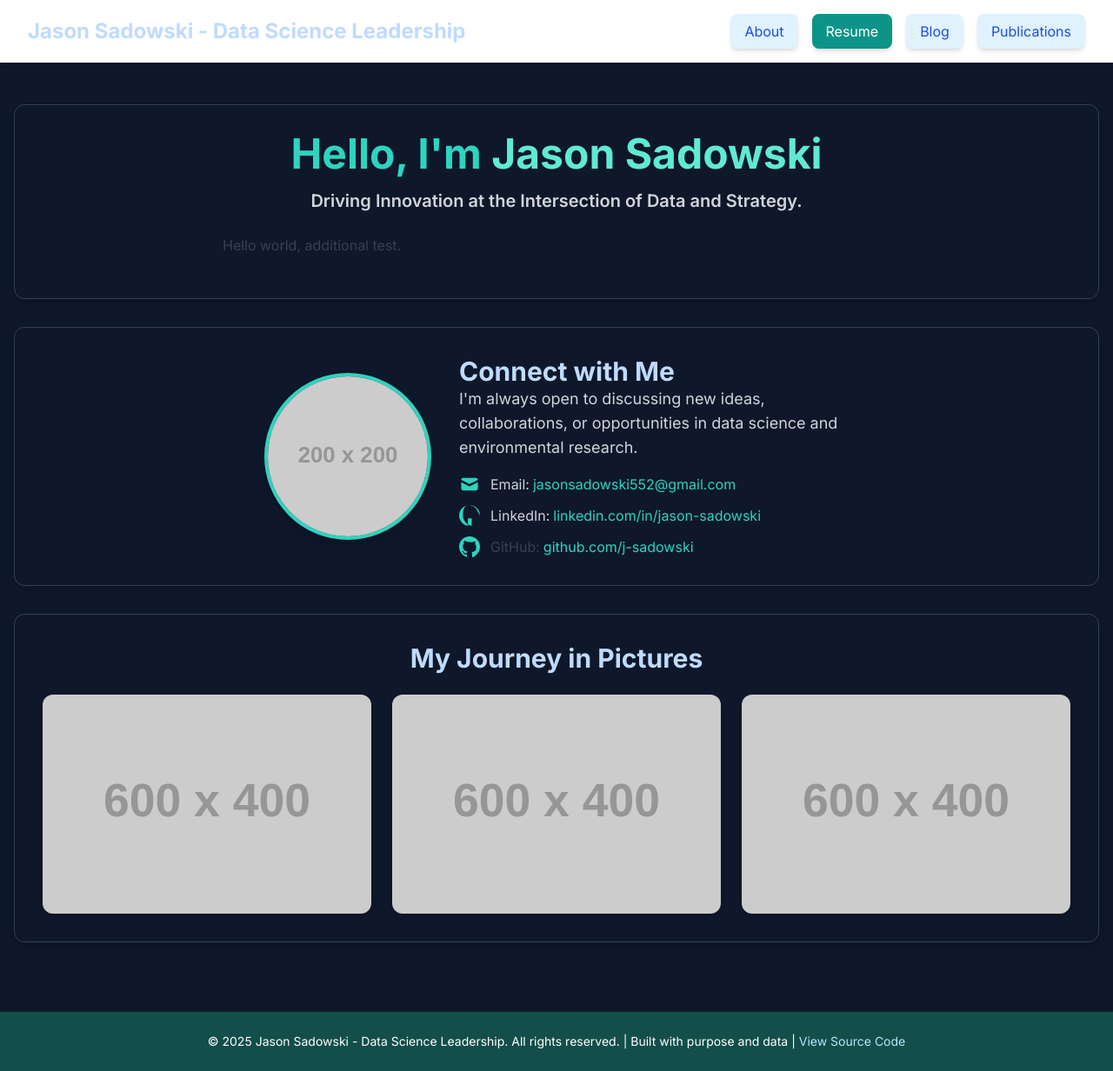
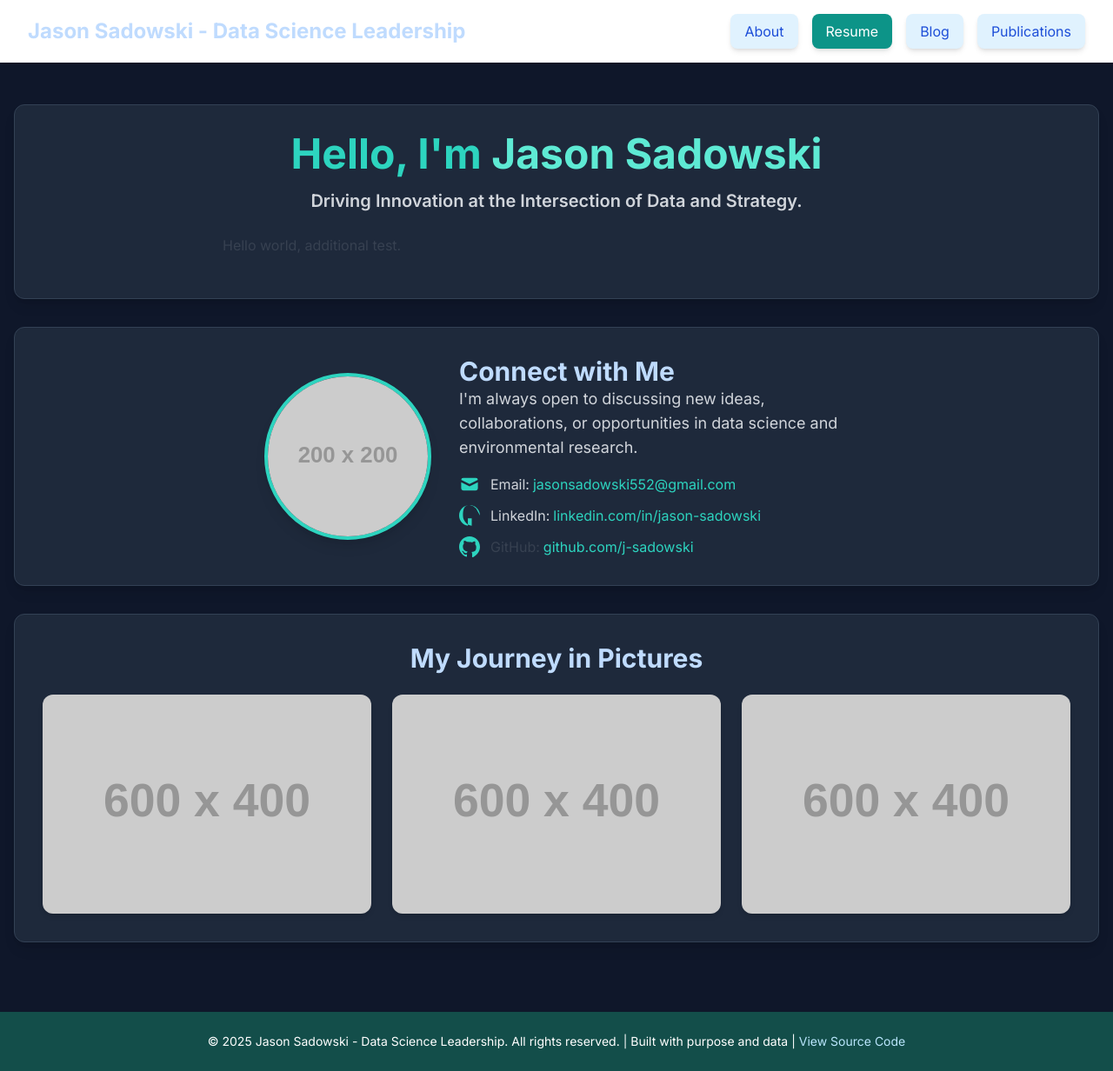
Before and after one commit to j-sadowski/personal_website, a Jekyll site: the page built from index.html, in a window 1280 px wide and 1232 px high. Shown: the whole window at 87% size. Built offline with Jekyll 4.4.1, drawn with Linux system fonts in a browser that asks for light colours; nearby versions of some CDN libraries.

Commit message:
changed box colors manually

```diff
--- a/blog.html
+++ b/blog.html
@@ -11,7 +11,7 @@ title: My Data Science Blog
     <div id="blog-posts-container" class="grid grid-cols-1 gap-8">
         {% if site.posts.size > 0 %}
             {% for post in site.posts reversed %}
-                <article class="bg-slate-900 p-6 rounded-xl shadow-lg border border-slate-700">
+                <article class="bg-slate-800 p-6 rounded-xl shadow-lg border border-slate-700">
                     <h2 class="text-3xl font-bold text-blue-200">
                         <a href="{{ post.url | relative_url }}" class="hover:underline text-teal-400">
                             {{ post.title }}
--- a/index.html
+++ b/index.html
@@ -4,7 +4,7 @@ title: Jason Sadowski - Data Science Leadership
 ---
 
 <!-- Main Content - About Me Section -->
-<section class="bg-slate-900 p-6 sm:p-8 rounded-xl shadow-lg border border-slate-700 mb-8">
+<section class="bg-slate-800 p-6 sm:p-8 rounded-xl shadow-lg border border-slate-700 mb-8">
     <h1 class="text-4xl sm:text-5xl font-extrabold text-blue-900 mb-4 text-center text-teal-400">
         Hello, I'm <span class="text-teal-300">Jason Sadowski</span>
     </h1>
@@ -21,7 +21,7 @@ title: Jason Sadowski - Data Science Leadership
 
 
 <!-- New: Connect with Me Section -->
-<section class="bg-slate-900 p-6 sm:p-8 rounded-xl shadow-lg border border-slate-700 mb-8 flex flex-col md:flex-row items-center justify-center gap-8">
+<section class="bg-slate-800 p-6 sm:p-8 rounded-xl shadow-lg border border-slate-700 mb-8 flex flex-col md:flex-row items-center justify-center gap-8">
     <div class="flex-shrink-0">
         <img src="https://placehold.co/200x200/C1E9F7/005A7F?text=Your+Headshot"
                 alt="Your Headshot"
@@ -53,7 +53,7 @@ title: Jason Sadowski - Data Science Leadership
 
 
 <!-- Image Gallery Section -->
-<section class="bg-slate-900 p-6 sm:p-8 rounded-xl shadow-lg border border-slate-700">
+<section class="bg-slate-800 p-6 sm:p-8 rounded-xl shadow-lg border border-slate-700">
     <h2 class="text-3xl font-bold mb-6 text-center text-blue-200">My Journey in Pictures</h2>
     <div class="grid grid-cols-1 sm:grid-cols-2 lg:grid-cols-3 gap-6">
         <!-- Image 1 -->
--- a/publications.html
+++ b/publications.html
@@ -3,7 +3,7 @@ layout: default
 title: My Publications
 ---
 
-<section class="bg-slate-900 p-6 sm:p-8 rounded-xl shadow-lg border border-slate-700">
+<section class="bg-slate-800 p-6 sm:p-8 rounded-xl shadow-lg border border-slate-700">
     <h1 class="text-4xl sm:text-5xl font-extrabold mb-6 text-center text-teal-400">
         My Publications: Deep Dives and Data Discoveries
     </h1>
@@ -11,7 +11,7 @@ title: My Publications
     <div id="publications-container" class="grid grid-cols-1 gap-8">
         {% if site.data.publications.size > 0 %}
             {% for pub in site.data.publications %}
-                <article class="bg-slate-900 p-6 rounded-xl shadow-md border border-slate-700">
+                <article class="bg-slate-700 p-6 rounded-xl shadow-md border border-slate-600">
                     <h2 class="text-2xl font-bold mb-2 text-blue-200">
                         <a href="{{ pub.pdf | relative_url }}" target="_blank" class="hover:underline text-teal-400">
                             {{ pub.title }}
```
